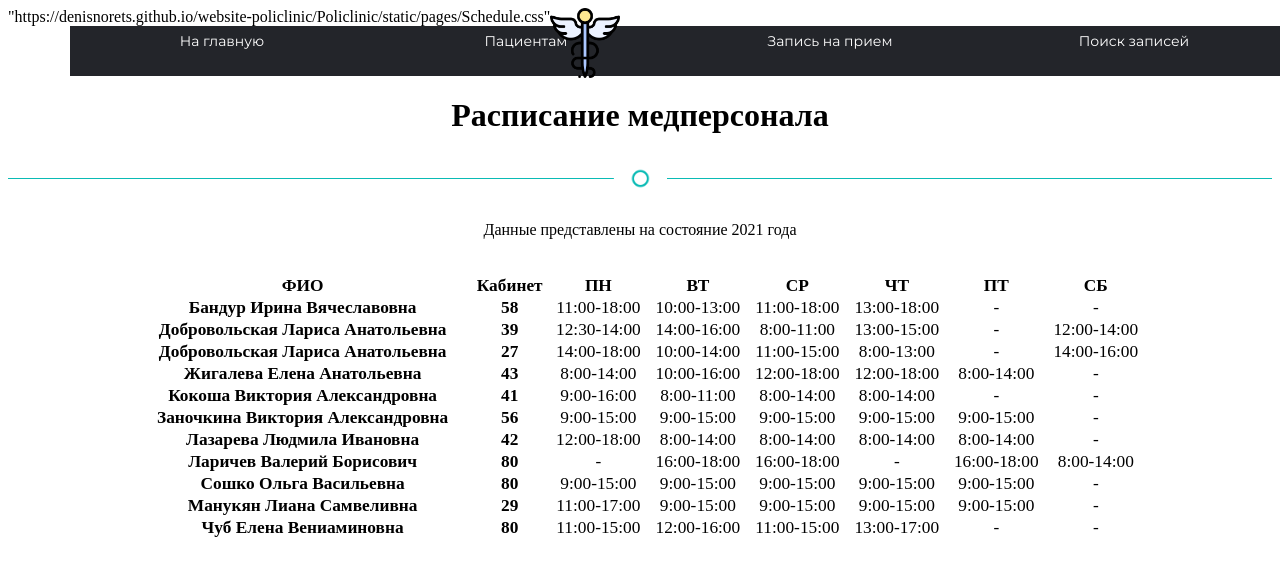
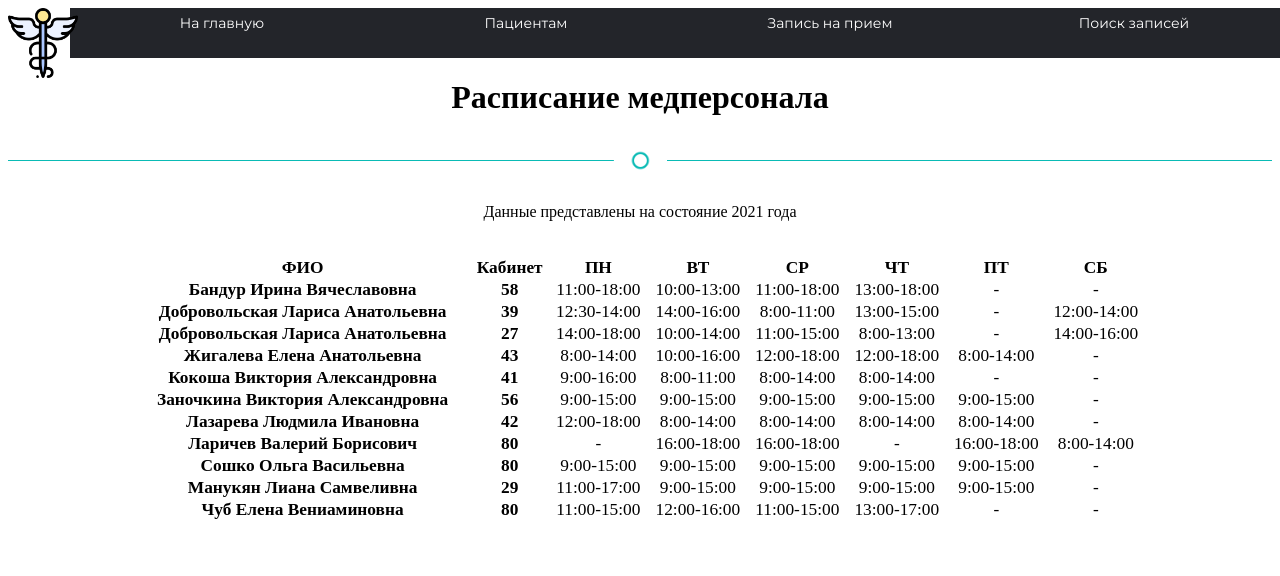
Before and after one commit to DenisNorets/website-policlinic, a Django app: template Policlinic/pages/templates/Shedule.html in a window 1280 px wide. Shown: the top 576 px of the page. Run offline with Django 3.2, Linux system fonts and the light colour scheme; the template is opened without the code that fills it, so the values that code supplies are empty; parts of the project's set-up code (start-up, migrations or seed data) failed here and were passed over.

Commit message:
Update Shedule.html

```diff
--- a/Policlinic/pages/templates/Shedule.html
+++ b/Policlinic/pages/templates/Shedule.html
@@ -4,7 +4,7 @@
     <meta charset="utf-8">
     <link rel="stylesheet" type="text/css" href="https://denisnorets.github.io/website-policlinic/Policlinic/static/pages/Schedule.css">
      <link rel="icon" href="https://denisnorets.github.io/website-policlinic/Policlinic/static/pages/ava.png">
-    <title> Schedule </title>"https://denisnorets.github.io/website-policlinic/Policlinic/static/pages/Schedule.css"
+    <title> Schedule </title>
     <style>
      @import url('https://fonts.googleapis.com/css2?family=Kaushan+Script&family=Montserrat:wght@400;700&display=swap');
         #fon{
```
